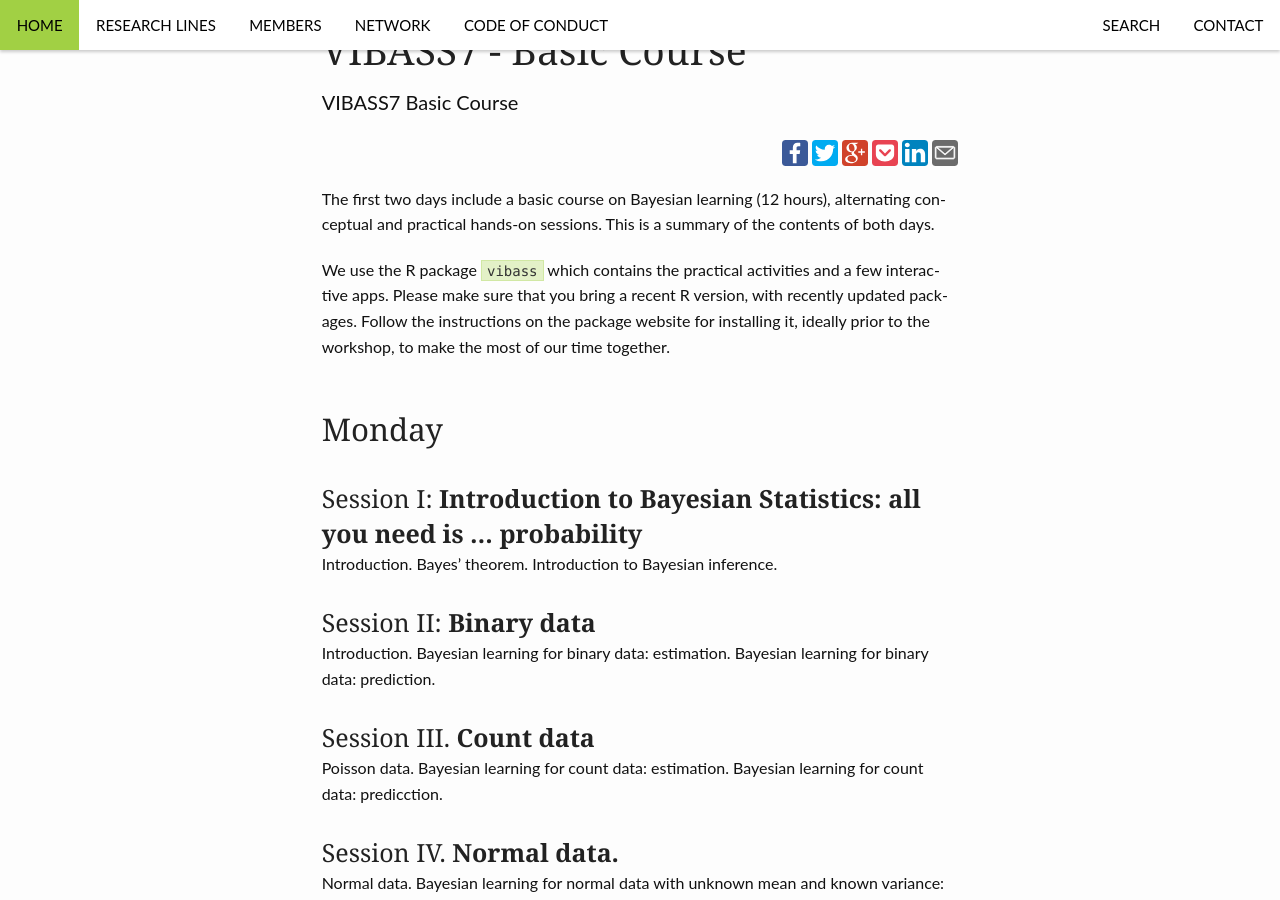
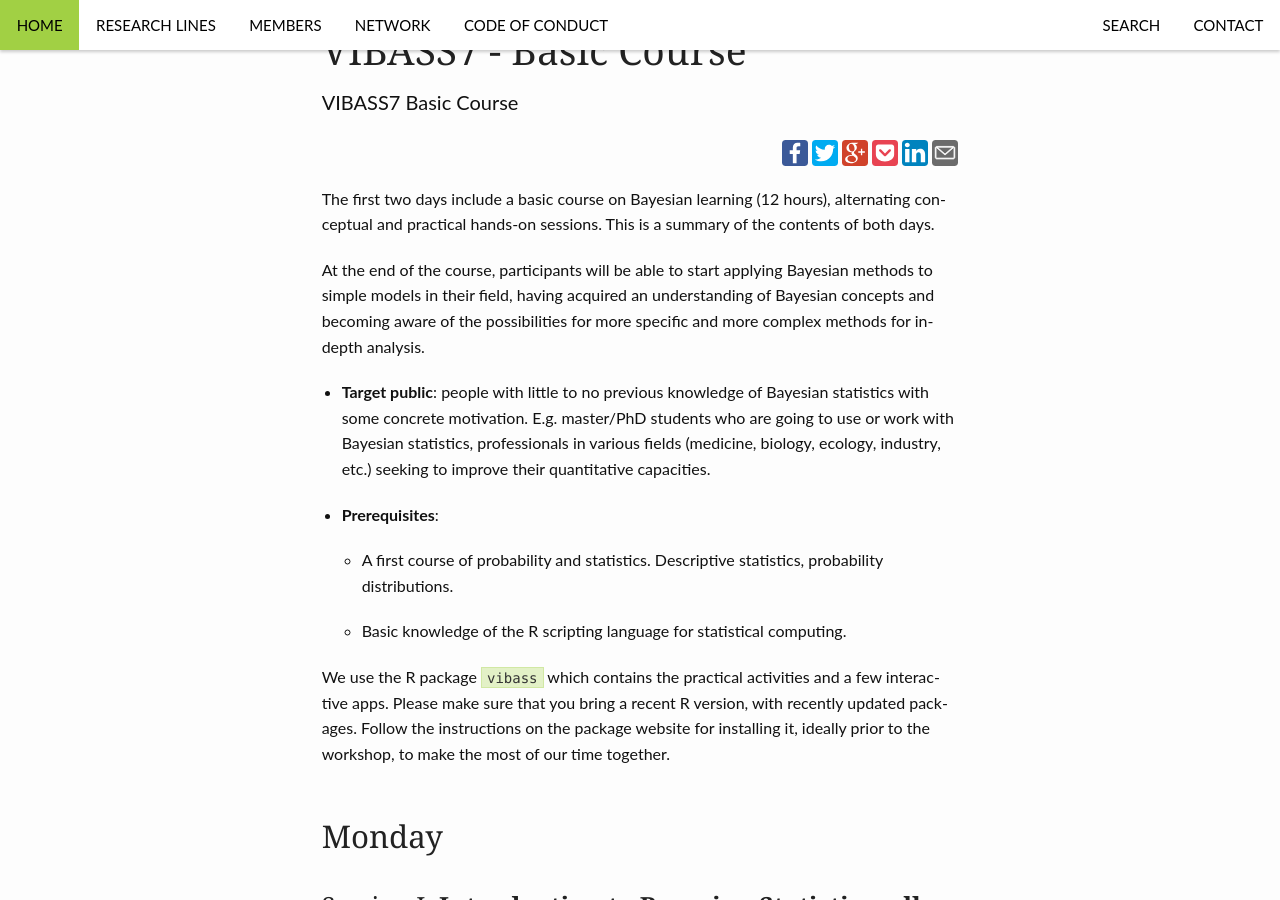
Before and after one commit to VABAR/VABAR.github.io, a Jekyll site: the page built from _posts/events/2024-01-22-vibass7/2024-01-22-vibass7-intro.md, in a window 1280 px wide and 900 px high, scrolled down 434 px. Built offline with Jekyll 4.4.1, drawn with Linux system fonts in a browser that asks for light colours.

Commit message:
vibass7. Add objectives, target public and prerequisites for the introductory course.

```diff
--- a/_posts/events/2024-01-22-vibass7/2024-01-22-vibass7-intro.md
+++ b/_posts/events/2024-01-22-vibass7/2024-01-22-vibass7-intro.md
@@ -18,6 +18,17 @@ categories: events
 
 The first two days include a basic course on Bayesian learning (12 hours), alternating conceptual and practical hands-on sessions.
 This is a summary of the contents of both days.
+
+At the end of the course, participants will be able to start applying Bayesian methods to simple models in their field, having acquired an understanding of Bayesian concepts and becoming aware of the possibilities for more specific and more complex methods for in-depth analysis.
+
+- __Target public__: people with little to no previous knowledge of Bayesian statistics with some concrete motivation. E.g. master/PhD students who are going to use or work with Bayesian statistics, professionals in various fields (medicine, biology, ecology, industry, etc.) seeking to improve their quantitative capacities.
+
+
+- __Prerequisites__:
+
+  - A first course of probability and statistics. Descriptive statistics, probability distributions.
+
+  - Basic knowledge of the R scripting language for statistical computing.
 
 We use the R package [`vibass`](http://vabar.es/vibass/) which contains the practical activities and a few interactive apps.
 Please make sure that you bring a recent R version, with recently updated packages.
```
